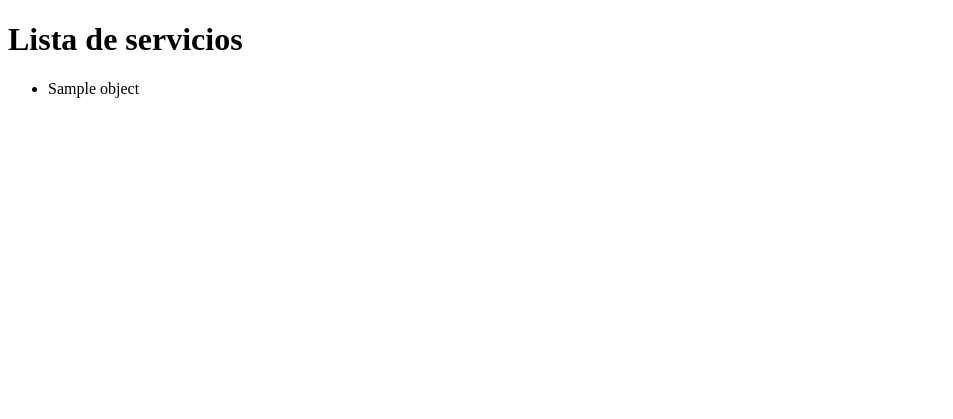
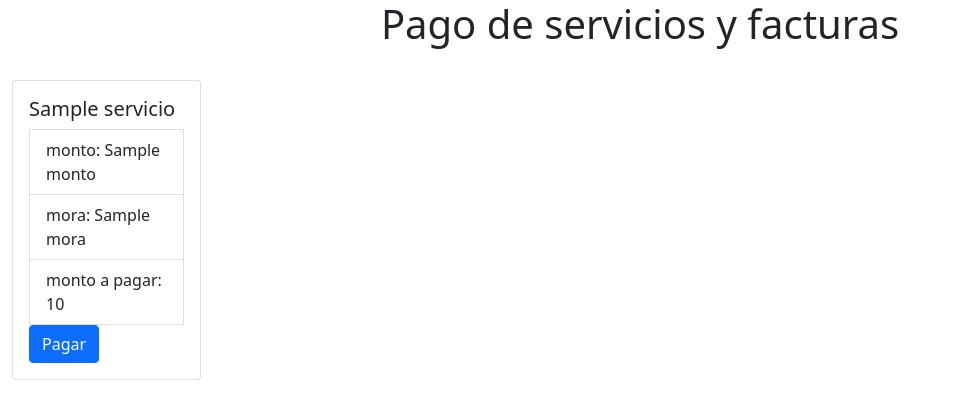
Before and after one commit to jaimenestares1012/Calidad, a Python web app: template templates/servicio/ListaServicios.html in a window 1280 px wide. Shown: the top 419 px of the page, without its empty margins (0-953 px from the left). Run offline with Jinja, Linux system fonts and the light colour scheme; the template is opened without the code that fills it: most values are stand-ins (such as "Sample title", 1, 10 or a date in 2020).

Commit message:
add en los templates

```diff
--- a/applications/actividades/urls.py
+++ b/applications/actividades/urls.py
@@ -3,4 +3,5 @@ from django.urls import path
 from . import views
 urlpatterns = [
     path('', views.prueba.as_view()),
+    path('lista-actividades/', views.ListaActividades.as_view()),
 ]
--- a/applications/servicio/models.py
+++ b/applications/servicio/models.py
@@ -15,4 +15,4 @@ class Servicio(models.Model):
          verbose_name='Servicio'
          verbose_name_plural='Servicios'
      def __str__(self):
-         return  self.servicio + '-' + str(self.monto)
+         return  self.servicio + '-' + str(self.monto) + '-' + str(self.mora) + '-' + str(self.monto_total)
--- a/applications/servicio/views.py
+++ b/applications/servicio/views.py
@@ -10,5 +10,4 @@ class prueba(TemplateView):
 
 class ListaServicios(ListView):
     template_name='servicio/ListaServicios.html'
-
     model= Servicio
--- a/templates/administracion/index.html
+++ b/templates/administracion/index.html
@@ -21,10 +21,10 @@
           <a class="nav-link" href="/servicio/lista_servicios/">Pagos</a>
         </li>
         <li class="nav-item">
-          <a class="nav-link" href="#">Actividades</a>
+          <a class="nav-link" href="/actividades/lista-actividades/">Actividades</a>
         </li>
         <li class="nav-item">
-          <a class="nav-link" href="#">Reservas</a>
+          <a class="nav-link" href="#">Formulario de ingresos</a>
         </li>
           <li class="nav-item">
           <a class="nav-link" href="#">Mantenimientos</a>
--- a/templates/servicio/ListaServicios.html
+++ b/templates/servicio/ListaServicios.html
@@ -4,15 +4,29 @@
 <head>
     <meta charset="UTF-8">
     <title>Title</title>
+    <link href="https://cdn.jsdelivr.net/npm/bootstrap@5.0.2/dist/css/bootstrap.min.css" rel="stylesheet"
+        integrity="sha384-EVSTQN3/azprG1Anm3QDgpJLIm9Nao0Yz1ztcQTwFspd3yD65VohhpuuCOmLASjC" crossorigin="anonymous">
 </head>
 
 <body>
-    <h1>Lista de servicios</h1>
-    <ul>
-        {% for e in object_list %}
-            <li>{{e}}</li>
-        {% endfor  %}
-    </ul>
+    <h1 style="text-align: center;">Pago de servicios y facturas</h1>
+    {% for e in object_list %}
+
+    <div class="row" style="display:inline;">
+        <div class="col-sm-2">
+            <div class="card">
+                <div class="card-body">
+                    <h5 class="card-title">{{e.servicio}}</h5>
+                    <li class="list-group-item">monto: {{e.monto}}</li>
+                    <li class="list-group-item">mora: {{e.mora}}</li>
+                    <li class="list-group-item">monto a pagar: {{e.monto_total}}</li>
+                    <a href="#" class="btn btn-primary">Pagar</a>
+                </div>
+            </div>
+        </div>
+
+    {% endfor  %}
+
 </body>
 
 </html>
```
Also changed, not shown: applications/actividades/views.py (+7 -2 lines), templates/actividades/lista_actividades.html (added, +20 -0 lines), applications/servicio/migrations/0002_alter_servicio_servicio.py (added).
